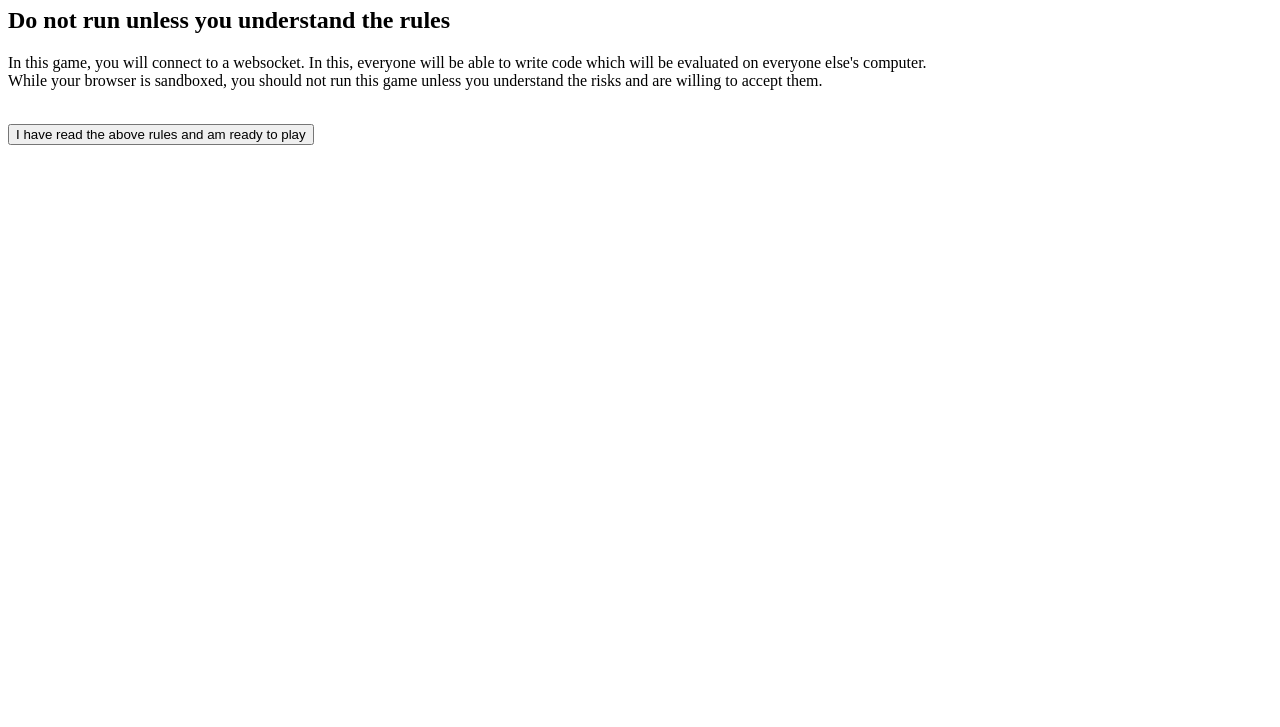
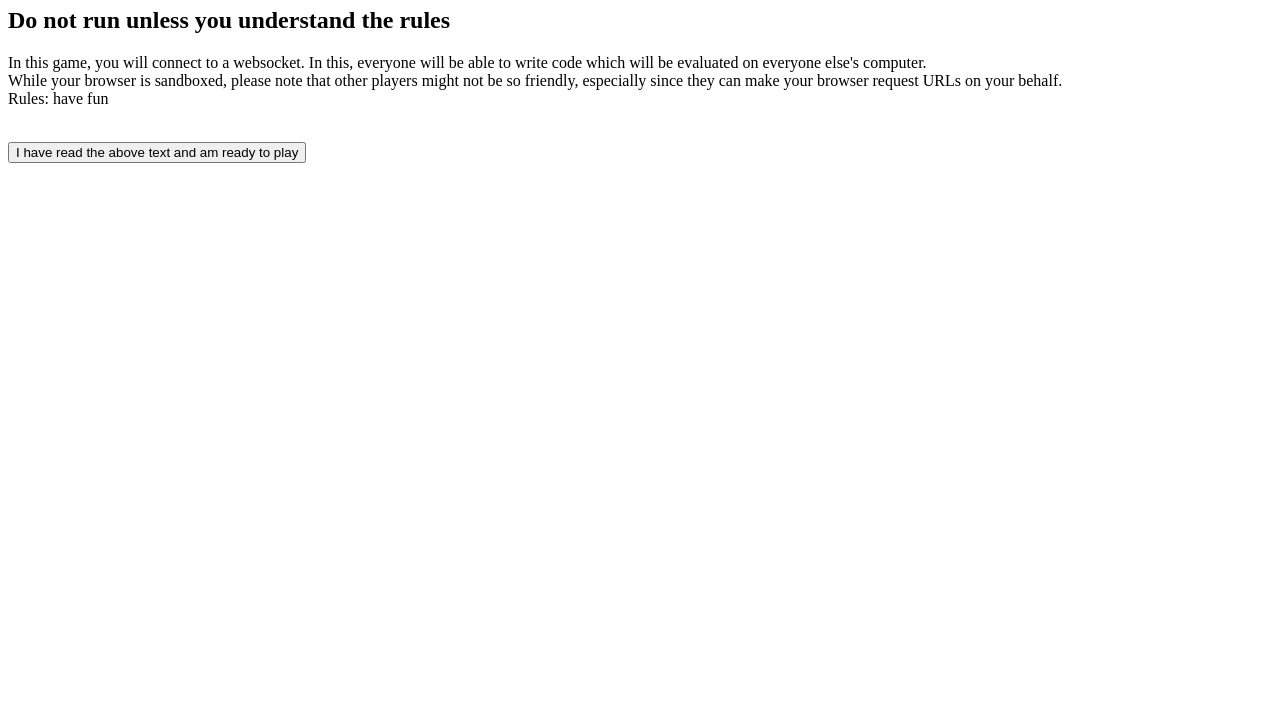
Before and after one commit to AlexanderEpolite/html-ffa, a website: page public/index.html in a window 1280 px wide. Shown: the part 73-800 px from the top of the page. Drawn offline with Linux system fonts and the light colour scheme.

Commit message:
update index.html

```diff
--- a/public/index.html
+++ b/public/index.html
@@ -11,11 +11,14 @@
     <p>
         In this game, you will connect to a websocket.  In this, everyone will be able to write code which will be evaluated on everyone else's computer.
         <br>
-        While your browser is sandboxed, you should not run this game unless you understand the risks and are willing to accept them.
+        While your browser is sandboxed, please note that other players might not be so friendly, especially since they can make your browser request
+        URLs on your behalf.
+        <br>
+        Rules: have fun
     </p>
     <br>
     <button onclick="redirect_game()">
-        I have read the above rules and am ready to play
+        I have read the above text and am ready to play
     </button>
 </body>
 <script>
```
